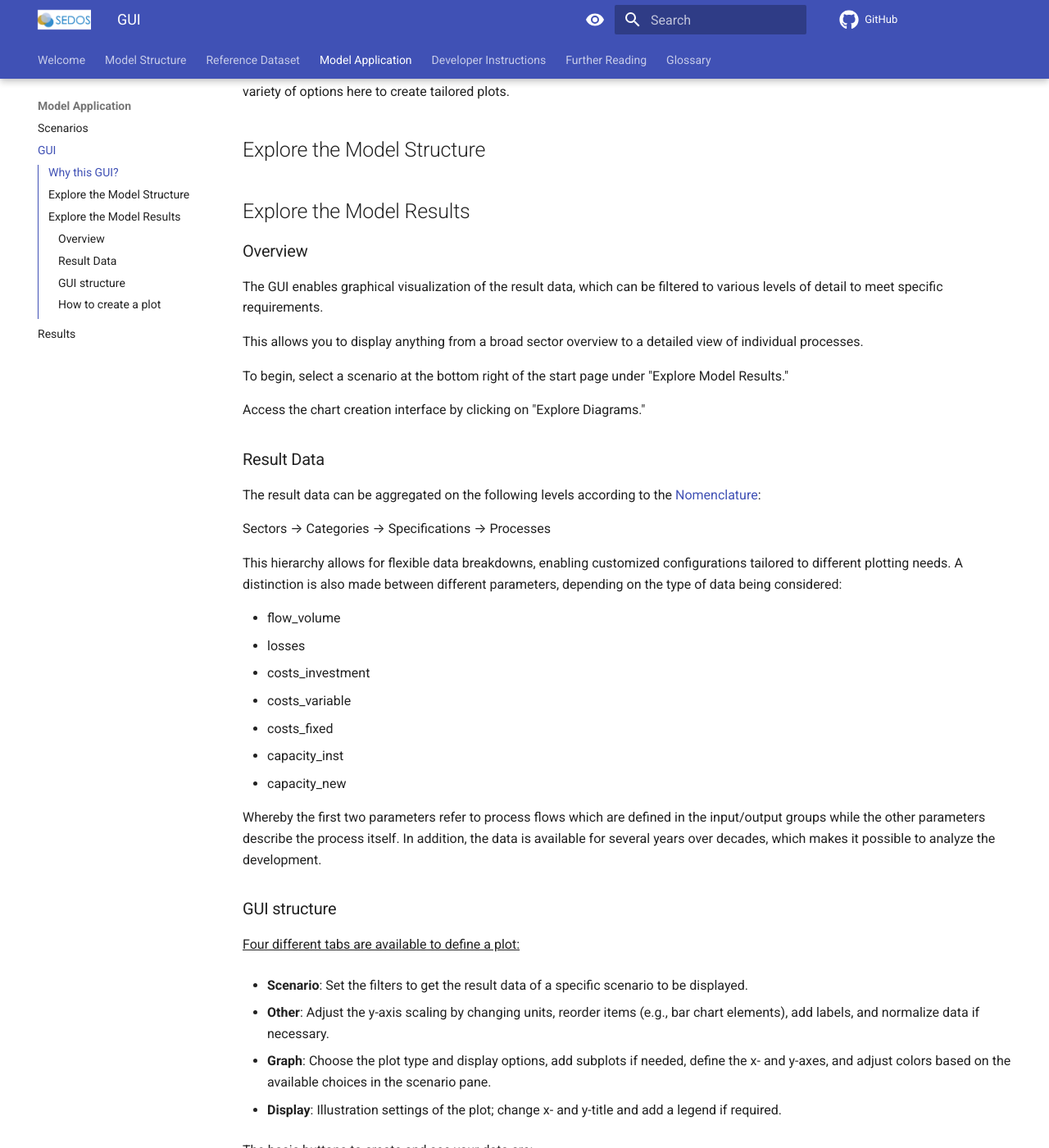
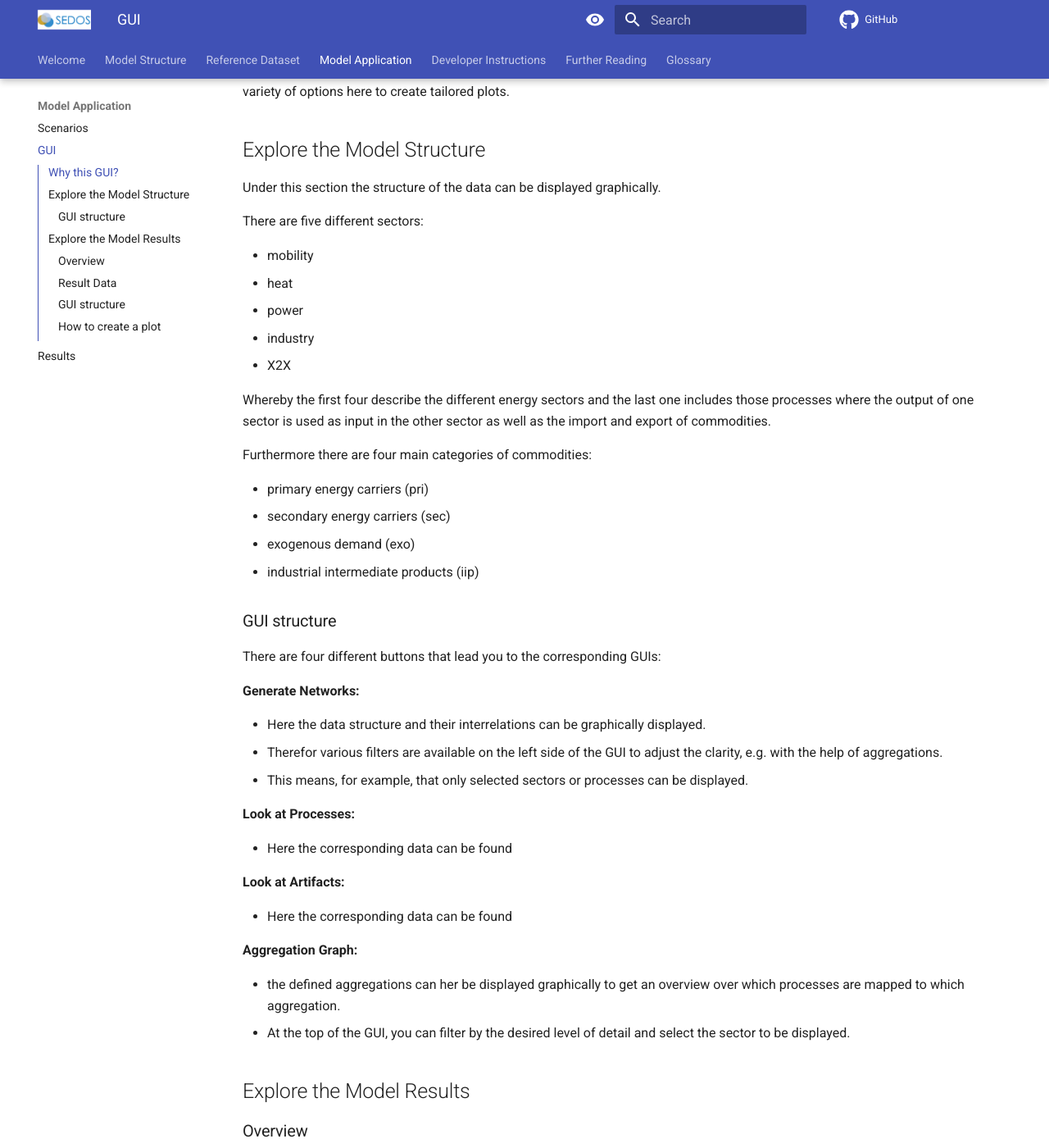
Before and after one commit to sedos-project/organization, an MkDocs documentation site: the page built from docs/visitor/model/gui.md, in a window 1280 px wide and 1400 px high, scrolled down 509 px. Shown: the whole window at 82% size. Built offline with MkDocs 1.6.1 and Material for MkDocs 9.7.7, drawn with Linux system fonts in a browser that asks for light colours; comment, search, counter and statistics services are not loaded.

Commit message:
Update Model Structure

```diff
--- a/docs/visitor/model/gui.md
+++ b/docs/visitor/model/gui.md
@@ -15,6 +15,49 @@ To improve the transparency and reproducibility of the open source structure thi
 In the following, the last point, the visualization of the data in the form of charts, will be examined in more detail as the user has a variety of options here to create tailored plots.
 
 ## Explore the Model Structure
+
+Under this section the structure of the data can be displayed graphically.
+
+There are five different sectors:
+
+- mobility
+- heat
+- power
+- industry
+- X2X
+
+Whereby the first four describe the different energy sectors and the last one includes those processes where the output of one sector is used as input in the other sector as well as the import and export of commodities.
+
+Furthermore there are four main categories of commodities:
+
+- primary energy carriers (pri)
+- secondary energy carriers (sec)
+- exogenous demand (exo)
+- industrial intermediate products (iip)
+
+
+### GUI structure
+
+There are four different buttons that lead you to the corresponding GUIs:
+
+**Generate Networks:**
+
+- Here the data structure and their interrelations can be graphically displayed.
+- Therefor various filters are available on the left side of the GUI to adjust the clarity, e.g. with the help of aggregations.
+- This means, for example, that only selected sectors or processes can be displayed.
+
+**Look at Processes:**
+
+- Here the corresponding data can be found
+
+**Look at Artifacts:**
+
+- Here the corresponding data can be found
+
+**Aggregation Graph:**
+
+- the defined aggregations can her be displayed graphically to get an overview over which processes are mapped to which aggregation.
+- At the top of the GUI, you can filter by the desired level of detail and select the sector to be displayed.
 
 ## Explore the Model Results
 
```
